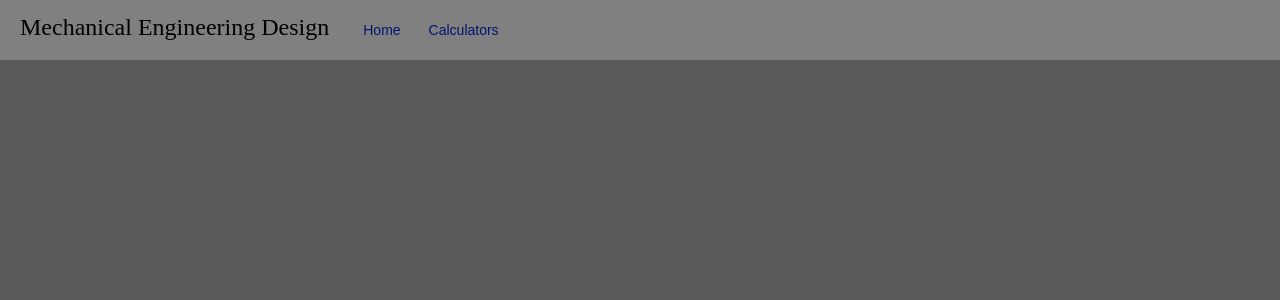
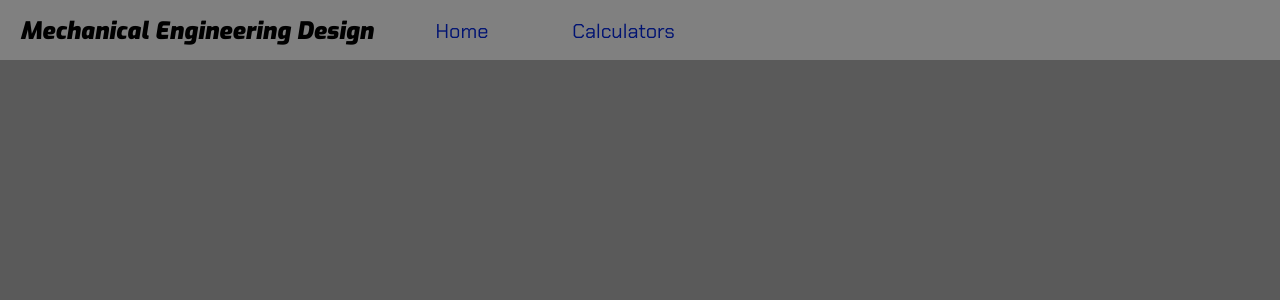
Before and after one commit to pjf342/MechanicalEngineeringDesign, a Django app: page /home/ in a window 1280 px wide. Shown: the top 300 px of the page. Run offline with Django 4.2, Linux system fonts and the light colour scheme.

Commit message:
fixed alignment of submenu

```diff
--- a/static/style.css
+++ b/static/style.css
@@ -1,3 +1,4 @@
+@import url("https://fonts.googleapis.com/css2?family=Chakra+Petch&family=Exo:ital,wght@1,500;1,900&display=swap");
 * {
   margin: 0;
   padding: 0;
@@ -18,8 +19,9 @@ nav {
   font-size: 24px;
   line-height: 55px;
   float: left;
-  padding: 0px 20px;
+  padding: 4px 20px;
   text-decoration: none;
+  font-weight: 900;
 }
 nav ul {
   float: left;
@@ -28,31 +30,34 @@ nav ul li {
   float: left;
   list-style: none;
   position: relative;
+  padding: 2px;
+  line-height: 2.1;
 }
 nav ul li a {
   display: block;
-  font-family: arial;
+  font-family: Chakra Petch;
   color: #001372;
-  font-size: 14px;
-  padding: 22px 14px;
+  font-size: 20px;
+  padding: 8px 40px;
   text-decoration: none;
 }
 nav ul li ul {
   display: none;
   position: absolute;
   background-color: darkgray;
-  padding: 10px;
+  padding: 0px;
   border-radius: 0px 0px 8px 8px;
 }
 nav ul li:hover ul {
   display: block;
 }
 nav ul li ul li a {
-  padding: 8px 14px;
+  padding: 20px 14px;
 }
 nav ul li ul li {
-  width: 200px;
+  width: 300px;
   border-radius: 4px;
+  padding: 0px 0px;
 }
 nav ul li ul li a:hover {
   background-color: #f3f3f3;
```
